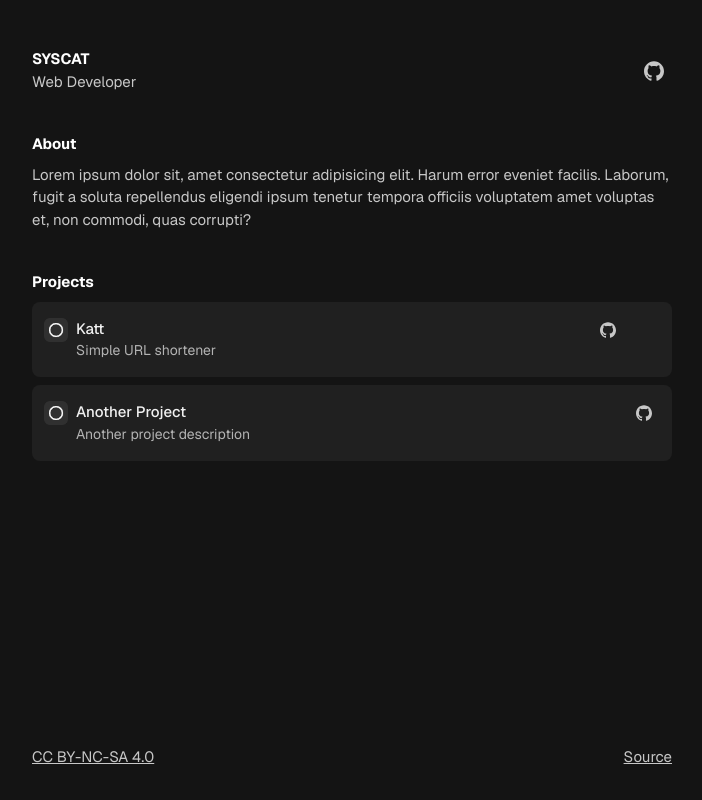
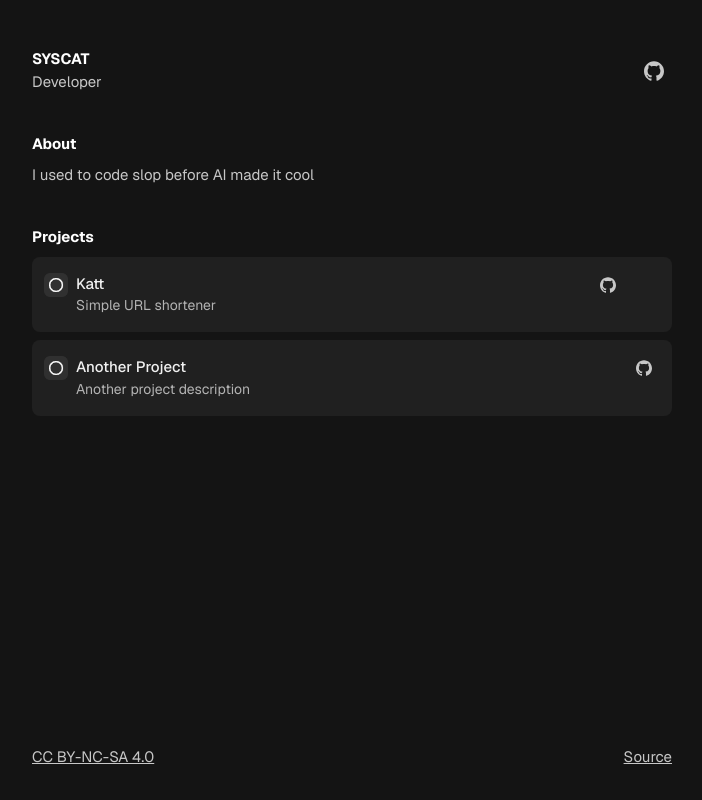
Before and after one commit to syscat29/www, a Vue app: page / in a window 1280 px wide. Shown: the whole page, without its empty margins (288-990 px from the left). Built offline with nearby package versions, Linux system fonts and the light colour scheme; some icons are missing.

Commit message:
chore: revert last commit

```diff
--- a/src/components/About.vue
+++ b/src/components/About.vue
@@ -1,12 +1,7 @@
 <template>
   <section>
-     <h2>About</h2>
-    <p>
-      Lorem ipsum dolor sit, amet consectetur adipisicing elit. Harum error
-      eveniet facilis. Laborum, fugit a soluta repellendus eligendi ipsum
-      tenetur tempora officiis voluptatem amet voluptas et, non commodi, quas
-      corrupti?
-    </p>
+    <h2>About</h2>
+    <p>I used to code slop before AI made it cool</p>
   </section>
 </template>
 
--- a/src/components/Header.vue
+++ b/src/components/Header.vue
@@ -5,17 +5,14 @@
 <template>
   <header>
     <div class="profile">
-      <!-- <img
-        src="https://avatars.githubusercontent.com/u/60985614?v=4"
-        alt="Avatar"
-      /> -->
+      <!-- <img src="https://avatars.githubusercontent.com/u/60985614?v=4" alt="Avatar" /> -->
       <div>
         <h1>SYSCAT</h1>
-        <p>Web Developer</p>
+        <p>Developer</p>
       </div>
     </div>
 
-    <nav class="socials">
+    <nav>
       <a href="/" target="_blank">
         <Github size="20" />
       </a>
@@ -53,7 +50,7 @@
     }
   }
 
-  .socials {
+  nav {
     display: flex;
 
     a {
```
